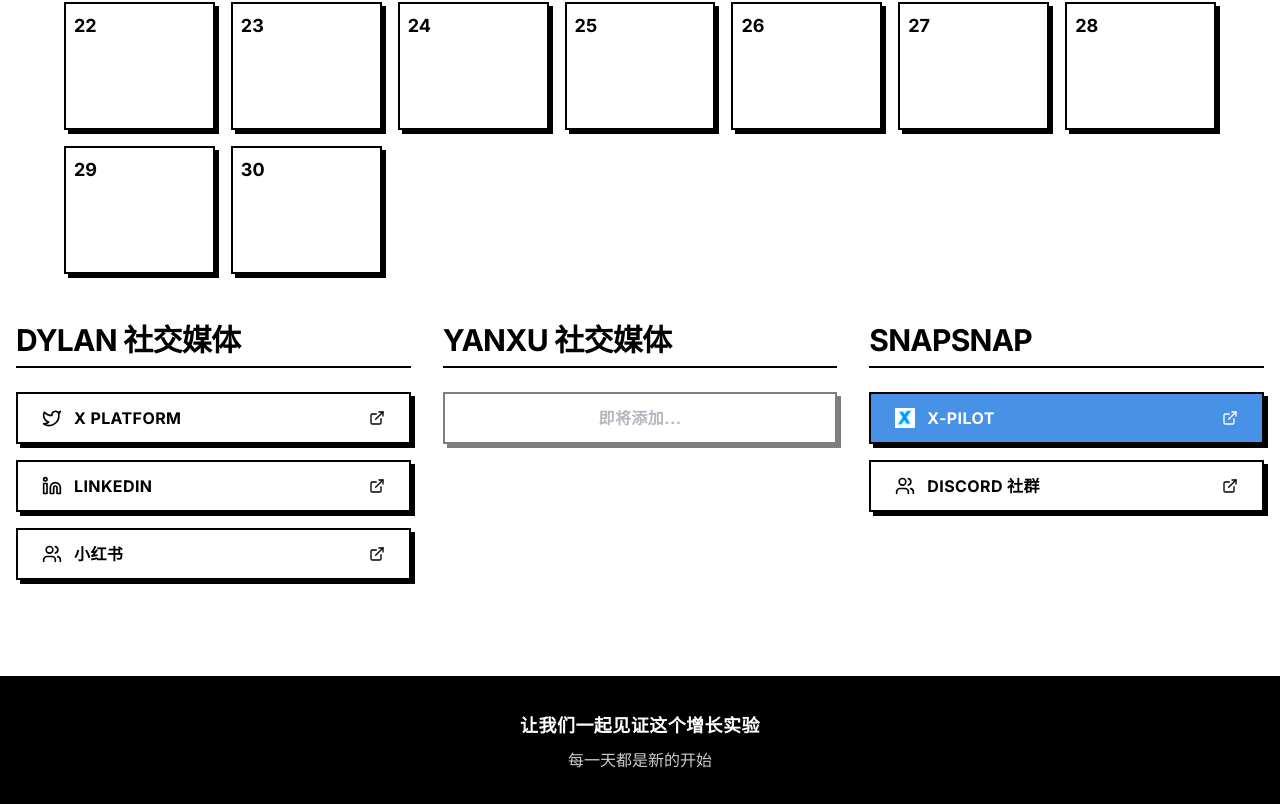
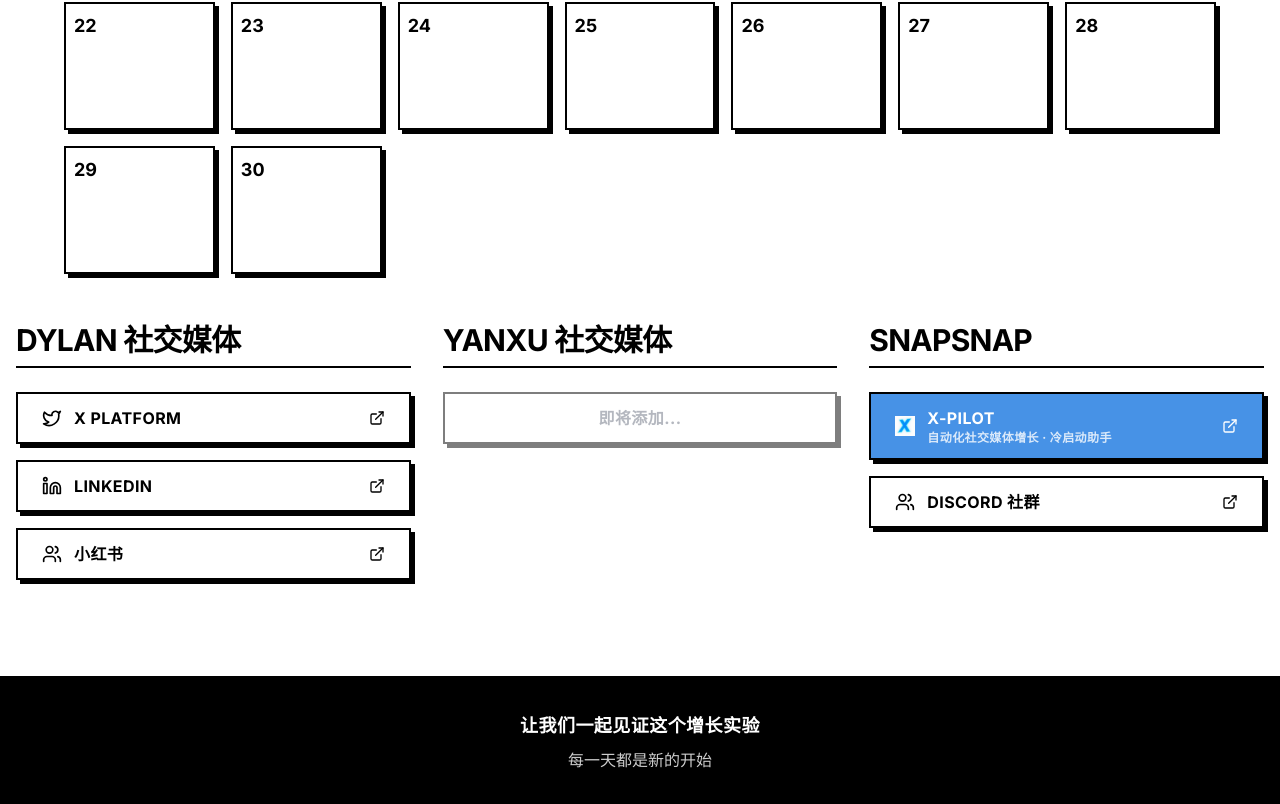
Before and after one commit to ThawingX/30-days-social-growth, a Next.js app: page / in a window 1280 px wide. Shown: the part 1728-2532 px from the top of the page. Built offline with nearby package versions, Linux system fonts and the light colour scheme.

Commit message:
feat：x-pilot 描述

```diff
--- a/app/page.tsx
+++ b/app/page.tsx
@@ -491,7 +491,10 @@
               <a href="https://x-pilot-landing.vercel.app/" target="_blank" rel="noopener noreferrer" className="btn-brutal-accent w-full flex items-center justify-between">
                 <div className="flex items-center space-x-3">
                   <img src="/x-pilot-logo.jpg" alt="X-Pilot" className="w-5 h-5 object-contain" />
-                  <span>X-Pilot</span>
+                  <div className="flex flex-col">
+                    <span>X-Pilot</span>
+                    <span className="text-xs opacity-80">自动化社交媒体增长 · 冷启动助手</span>
+                  </div>
                 </div>
                 <ExternalLink className="w-4 h-4" />
               </a>
```
